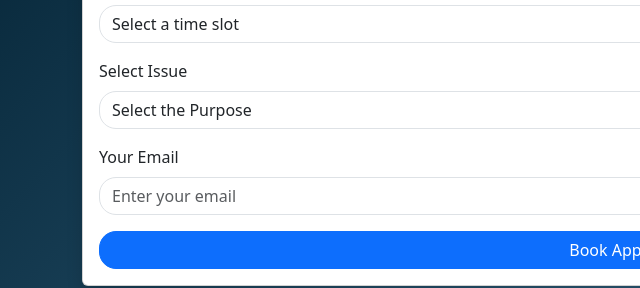
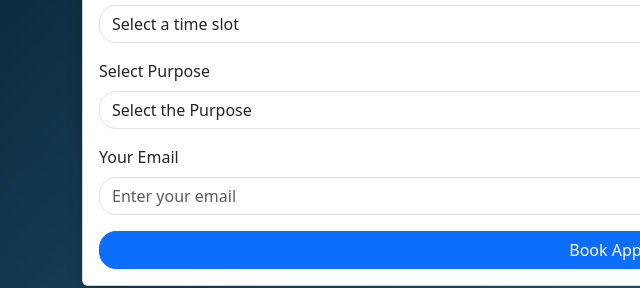
Before and after one commit to Jeevanasai123/Bank-appointment-, a website: page index1.html in a window 1280 px wide. Shown: the part 343-631 px from the top of the page, 0-640 px from the left. Drawn offline with nearby package versions, Linux system fonts and the light colour scheme.

Commit message:
Update index1.html

```diff
--- a/index1.html
+++ b/index1.html
@@ -100,7 +100,7 @@ background: linear-gradient(133deg, rgba(0,29,45,1) 0%, rgba(42,88,116,1) 57%, r
                         </select>
                     </div>
                     <div class="mb-3">
-                        <label for="issue" class="form-label">Select Issue</label>
+                        <label for="issue" class="form-label">Select Purpose</label>
                         <br>
                         <select id="issue" class="form-select" required>
                             <option value="" disabled selected>Select the Purpose</option>
```
